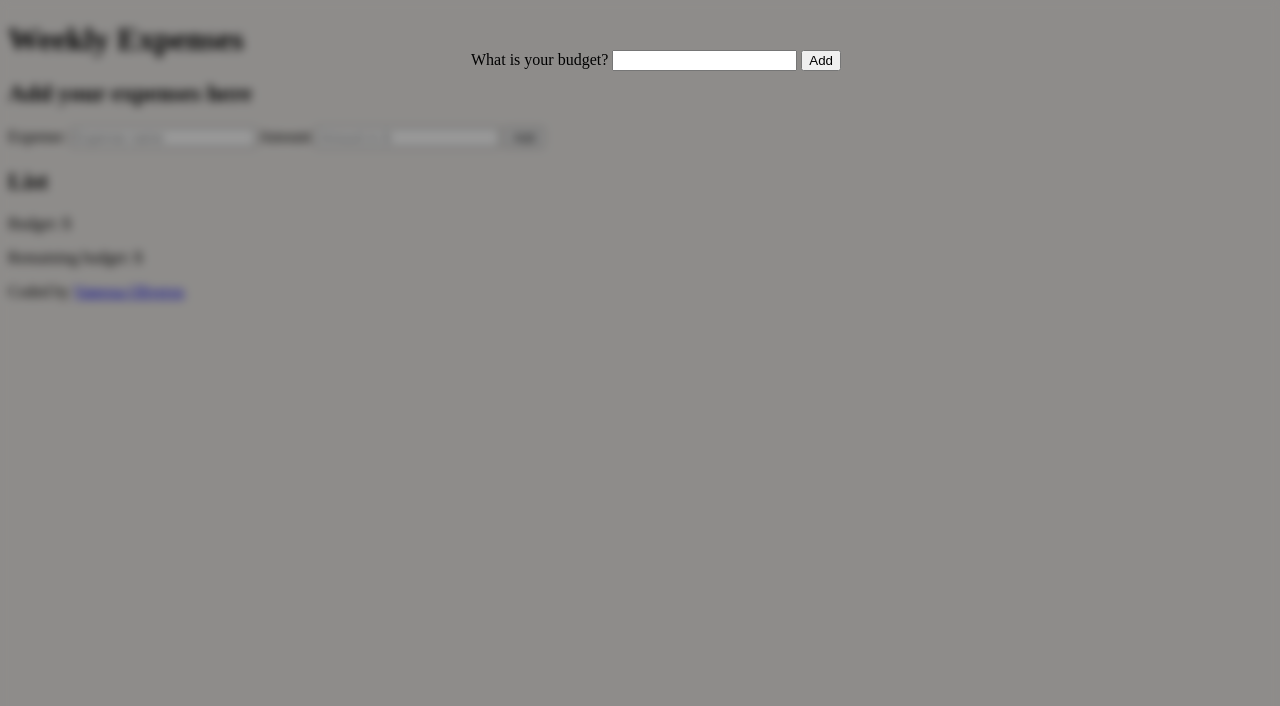
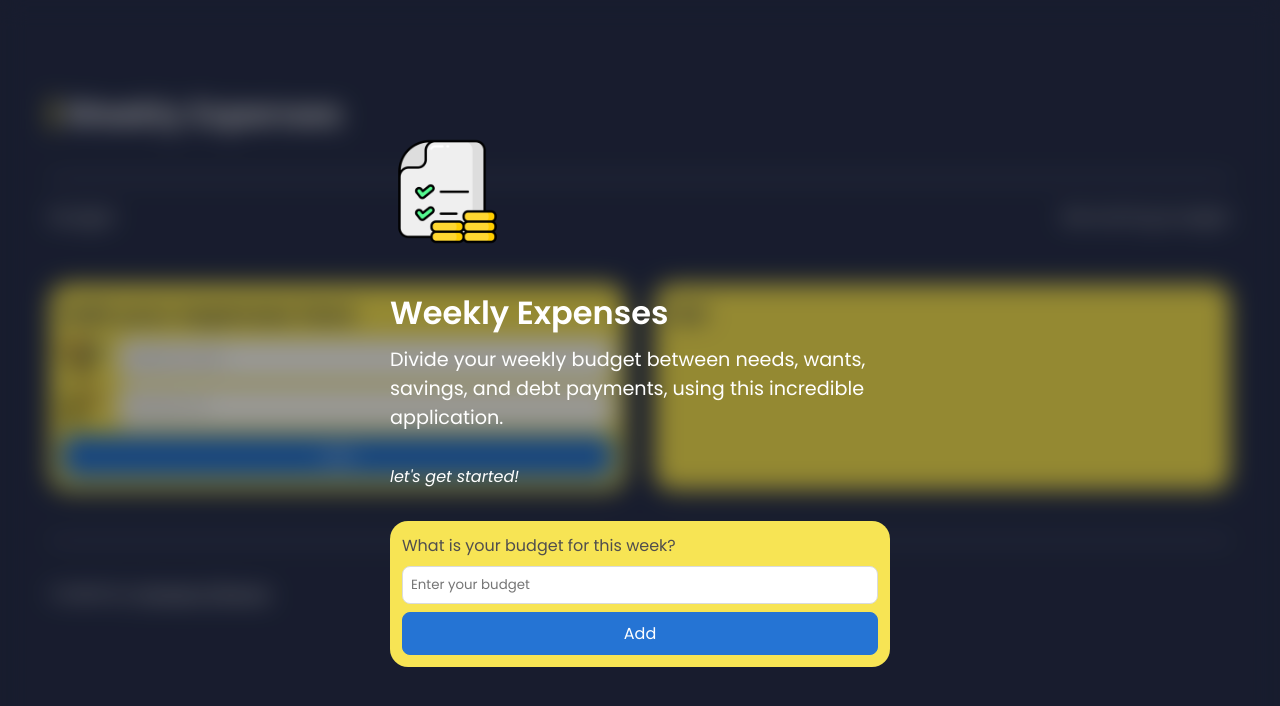
Before and after one commit to vvoo21/weekly-expenses-app, a website built with webpack: page src/index.html in a window 1280 px wide. Built offline with nearby package versions, Linux system fonts and the light colour scheme.

Commit message:
Add style

```diff
--- a/src/index.html
+++ b/src/index.html
@@ -8,44 +8,59 @@
     <title>Weekly Expenses</title>
 </head>
 <body>
-  <header>
-    <h1>Weekly Expenses</h1>
+  <header class="flex header-footer">
+    <div class="divider"></div>
+    <h1 class="primary-text white-text">Weekly Expenses</h1>
   </header>
-  <main class="container">
-    <section class="ask-budget-section">
-      <form action="#" id="ask-budget-form">
-        <label for="budget">What is your budget?</label>
-        <input type="text" name="ask-budget" id="ask-budget" aria-label="ask-budget">
-        <button id="ask-budget-btn" type="submit" >Add</button>
+  <main class="container flex-column">
+    <section class="flex ask-budget-section">
+      <div class="welcome-message flex-column">
+        <img src="./images/budget.png" alt="budget-icon" width="115" height="115">
+        <h2 class="primary-text white-text">Weekly Expenses</h2>
+        <p class="paragraph white-text">Divide your weekly budget between needs, wants, savings, and debt payments, using this incredible application.</p>
+        <span class="white-text">let's get started!</span>
+      </div>
+      <form action="#" class="flex-column" id="ask-budget-form">
+        <label for="budget">What is your budget for this week?</label>
+        <input type="text" name="ask-budget" id="ask-budget" class="inputs" aria-label="ask-budget" placeholder="Enter your budget">
+        <button id="ask-budget-btn" class="btn" type="submit" >Add</button>
       </form>
     </section>
-    <section class="form-section">
-      <h2>Add your expenses here</h2>
-      <form action="#" id="form">
-        <label for="expense">Expense:</label>
-        <input type="text" name="expense" class="form-control" id="expense" placeholder="Expense name" aria-label="expense">
-        <label for="amount">Amount</label>
-        <input type="text" name="amount" class="form-control" id="amount" placeholder="Amount in $" aria-label="amount">
+    <section class="primary-budget-info">
+      <div class="budget flex">
+        <div class="budget-alert">
+          <p class="budget-remaining">Budget</p>
+          <span id="total"></span>
+        </div>
+        <div class="remaining-alert">
+          <p class="budget-remaining">Remaining budget</p>
+          <span id="remaining"></span>
+        </div>
+      </div>
+    </section>
+    <section class="flex-column form-section">
+      <h2 class="title">Add your expenses here</h2>
+      <form action="#" id="form" class="flex-column">
+        <div class="flex expense-amount-div">
+          <img src="./images/expenses.png" alt="expenses-icon" width="40" height="40">
+          <input type="text" name="expense" class="expense-amount inputs" id="expense" placeholder="Expense name" aria-label="expense">
+        </div>
+        <div class="flex expense-amount-div">
+          <img src="./images/gross.png" alt="amount-icon" width="40" height="40">
+          <input type="text" name="amount" class="expense-amount inputs" id="amount" placeholder="Amount in $" aria-label="amount">
+        </div>
         <button class="btn" type="submit">Add</button>
       </form>
     </section>
-    <section class="list-section">
-      <h2>List</h2>
+    <section class="flex-column list-section">
+      <h2 class="title">List</h2>
       <div class="expenses-list">
-        <ul class="list-group"></ul>
-      </div>
-      <div class="budget">
-        <div class="budget-alert">
-          <p>Budget: $ <span id="total"></span> </p>
-        </div>
-        <div class="remaining-alert">
-          <p>Remaining budget: $ <span id="remaining"></span> </p>
-        </div>
+        <ul class="list-group flex-column"></ul>
       </div>
     </section>
   </main>
-  <footer>
-    <p>Coded by <a href="https://github.com/vvoo21/weekly-expenses">Vanessa Oliveros</a></p>
+  <footer class="header-footer">
+    <p class="white-text">Coded by <a class="white-text" href="https://github.com/vvoo21/weekly-expenses">Vanessa Oliveros</a></p>
   </footer>
 </body>
 </html>
--- a/src/index.js
+++ b/src/index.js
@@ -5,3 +5,5 @@ import { askBudgetForm, form } from './modules/variables.js';
 askBudgetForm.addEventListener('submit', askBudget);
 
 form.addEventListener('submit', addExpense);
+
+export const hola = 'hol';
--- a/src/modules/UI.js
+++ b/src/modules/UI.js
@@ -1,4 +1,4 @@
-import { formSection, listGroup } from './variables.js';
+import { form, listGroup } from './variables.js';
 /* eslint-disable */
 import { deleteExpenses } from './functions.js';
 /* eslint-disable */
@@ -6,22 +6,22 @@ import { deleteExpenses } from './functions.js';
 class UI {
   static addBudget(amount) {
     const { budget, remaining } = amount;
-    document.querySelector('#total').textContent = budget;
-    document.querySelector('#remaining').textContent = remaining;
+    document.querySelector('#total').textContent = `$${budget}`;
+    document.querySelector('#remaining').textContent = `$${remaining}`;
   }
 
   static printAlert(message, type) {
     const divMessage = document.createElement('div');
-    divMessage.classList.add('alert');
+    divMessage.classList.add('alert-success');
 
     if (type === 'error') {
-      divMessage.classList.add('error');
+      divMessage.classList.add('alert');
     } else {
       divMessage.classList.add('success');
     }
 
     divMessage.textContent = message;
-    formSection.insertBefore(divMessage, formSection.children[1]);
+    form.appendChild(divMessage);
 
     setTimeout(() => {
       divMessage.remove();
@@ -36,18 +36,22 @@ class UI {
 
       const newExpense = document.createElement('li');
       newExpense.id = id;
+      newExpense.classList.add('flex', 'list', 'inputs');
 
       const nameExpense = document.createElement('p');
       nameExpense.textContent = name;
+      nameExpense.classList.add('name-expense');
       newExpense.appendChild(nameExpense);
 
       const spanAmount = document.createElement('span');
       spanAmount.textContent = `$ ${amount}`;
+      spanAmount.classList.add('span-amount', 'white-text');
       newExpense.appendChild(spanAmount);
 
       const btnDelete = document.createElement('button');
       btnDelete.setAttribute('type', 'button');
-      btnDelete.textContent = 'Delete x';
+      btnDelete.classList.add('btn-red');
+      btnDelete.textContent = 'X';
       btnDelete.onclick = () => {
         deleteExpenses(id);
       };
--- a/src/modules/functions.js
+++ b/src/modules/functions.js
@@ -37,8 +37,10 @@ export const addExpense = (e) => {
 
   if (name === '' || amount === '') {
     UI.printAlert('Both fields are required', 'error');
+    return;
   } else if (amount <= 0 || Number.isNaN(amount)) {
     UI.printAlert('Invalid amount', 'error');
+    return;
   }
 
   const expense = { name, amount, id: Date.now() };
--- a/src/style.css
+++ b/src/style.css
@@ -1,5 +1,58 @@
+@import url('https://fonts.googleapis.com/css2?family=Lato:wght@400;700&family=Poppins:ital,wght@0,400;0,500;0,600;1,400&display=swap');
+
+:root {
+  --blue: hsl(213, 70%, 49%);
+  --white: hsl(0, 0%, 100%);
+  --grey: hsl(0, 1%, 31%);
+  --lightgrey: hsl(216, 7%, 86%);
+  --darkBlue: #28304d;
+  --yellow: #f7e454;
+}
+
+* {
+  margin: 0;
+  padding: 0;
+  box-sizing: border-box;
+  font-family: 'Poppins', sans-serif;
+  list-style: none;
+}
+
 body {
-  background-color: #edeae7;
+  background-color: var(--darkBlue);
+  min-height: 100vh;
+  padding: 24px;
+}
+
+.flex-column {
+  display: flex;
+  flex-direction: column;
+  width: 100%;
+  gap: 0.5rem
+}
+
+.flex {
+  width: 100%;
+  display: flex;
+}
+
+header {
+  border-bottom: 1px solid var(--lightgrey);
+}
+
+.header-footer {
+  gap: 0.5rem;
+  align-items: center;
+  padding: 40px 0;
+}
+
+.divider {
+  height: 30px;
+  width: 6px;
+  background-color: var(--yellow);
+}
+
+.container {
+  margin: 24px 0 50px 0;
 }
 
 .ask-budget-section {
@@ -12,10 +65,188 @@ body {
   scale: 1;
   flex-direction: column;
   align-items: center;
+  justify-content: center;
   background-color: rgba(0, 0, 0, 0.4);
-  backdrop-filter: blur(5px);
+  backdrop-filter: blur(12px);
   overflow: auto;
-  padding: 50px 16px;
+  gap: 2rem;
+  padding: 50px 24px;
+}
+
+.welcome-message {
+  max-width: 500px;
+}
+
+.welcome-message img {
+  margin-bottom: 2rem;
+}
+
+.white-text {
+  color: var(--white);
+}
+
+.primary-text {
+  font-size: 2rem;
+}
+
+.paragraph {
+  font-size: 1.2rem;
+}
+
+.welcome-message span {
+  font-size: 1rem;
+  margin-top: 1.5rem;
+  font-style: italic;
+}
+
+#ask-budget-form {
+  background-color: var(--yellow);
+  border-radius: 18px;
+  padding: 12px;
+  max-width: 500px;
+}
+
+#ask-budget-form label {
+  color: var(--grey);
+}
+
+.inputs {
+  padding: 0.5rem;
+  border: 1px solid var(--lightgrey);
+  border-radius: 8px;
+  outline: none;
+}
+
+.btn {
+  border: 1px solid var(--blue);
+  background-color: var(--blue);
+  padding: 0.5rem;
+  border-radius: 8px;
+  color: var(--white);
+  font-size: 16px;
+}
+
+.alert {
+  color: var(--white);
   width: 100%;
-  display: flex;
+  max-width: 500px;
+  margin-bottom: 10px;
+  padding: 0.5rem;
+  border-radius: 8px;
+  background-color: red;
+  text-align: center;
 }
+
+.success {
+  color: var(--white);
+  width: 100%;
+  max-width: 500px;
+  margin-bottom: 10px;
+  padding: 0.5rem;
+  border-radius: 8px;
+  background-color: green;
+  text-align: center;
+}
+
+.budget {
+  justify-content: space-between;
+}
+
+.budget-remaining {
+ color: var(--lightgrey);
+ font-size: 18px;
+}
+
+#total,
+#remaining {
+  color: var(--white);
+  font-size: 20px;
+  font-weight: bold;
+}
+
+.form-section,
+.list-section {
+  border-radius: 18px;
+  background-color: var(--yellow);
+  margin-top: 24px;
+  padding: 12px;
+}
+
+.title {
+  color: var(--darkBlue);
+  font-size: 24px;
+  font-weight: bold;
+}
+
+.expense-amount-div {
+  gap: 1rem;
+}
+
+.expense-amount {
+  width: 100%;
+}
+
+.list-group {
+  max-height: 500px;
+  overflow-y: auto;
+}
+
+.list {
+  justify-content: space-between;
+  background-color: var(--white);
+}
+
+.btn-red {
+  color: var(--white);
+  font-weight: bold;
+  background: red;
+  border-radius: 50%;
+  border: none;
+  width: 26px;
+}
+
+.span-amount {
+  background: var(--blue);
+  padding: 2px 5px;
+  border-radius: 5px;
+  font-weight: bold;
+}
+
+.name-expense {
+  color: var(--darkBlue);
+  font-weight: bold;
+}
+
+footer {
+  border-top: 1px solid var(--lightgrey);
+}
+
+/* Desktop design */
+
+@media screen and (min-width: 768px) {
+  body {
+    padding: 50px;
+  }
+
+  .container {
+    display: grid;
+    grid-template:
+            "primary-budget-info primary-budget-info" auto
+            "form-section list-section" auto / 1fr 1fr;
+    gap: 30px;
+  }
+
+
+  .primary-budget-info {
+    grid-area: primary-budget-info;
+  }
+
+  .form-section {
+    grid-area: form-section;
+    max-height: 250px;
+  }
+
+  .list-section {
+    grid-area: list-section;
+  }
+}
```
Also changed, not shown: dist/images/expenses.png (added), dist/images/gross.png (added), dist/index.bundle.js, dist/index.html, src/images/delete.png (added), src/images/expenses.png (added), src/images/gross.png (added).
